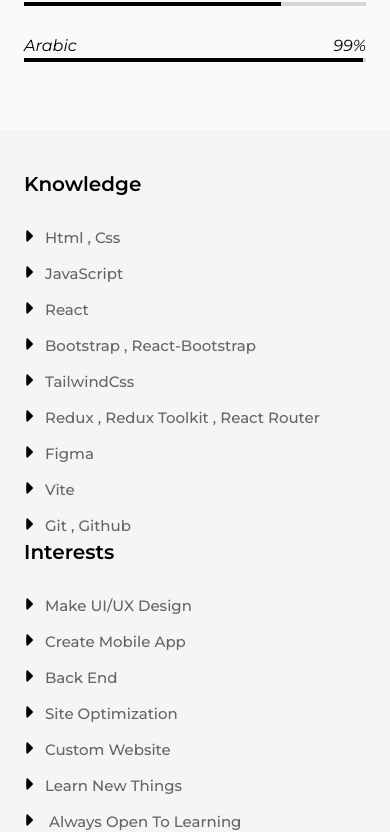
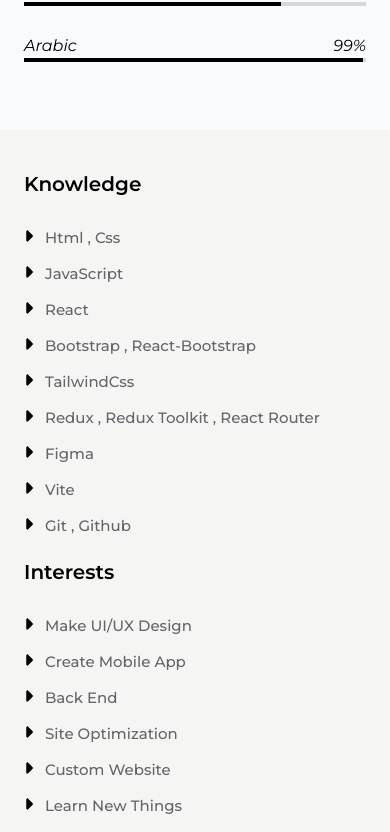
Before and after one commit to khaledyousryhegazy/my_portfolio, a React (Vite) app: page /about in a window 390 px wide. Shown: the part 2128-2960 px from the top of the page. Built offline with nearby package versions, Linux system fonts and the light colour scheme.

Commit message:
gap for interests

```diff
--- a/src/pages/About.jsx
+++ b/src/pages/About.jsx
@@ -199,7 +199,7 @@ function About() {
         </div>
 
         {/* Knowledge and interests */}
-        <div className="flex flex-col md:flex-row md:gap-10 py-10  px-6 ">
+        <div className="flex flex-col md:flex-row gap-5 md:gap-10 py-10  px-6 ">
           {/* knowledge */}
           <div className="w-full">
             <h1 className="text-blackColor font-semibold mb-7 text-xl">
```
